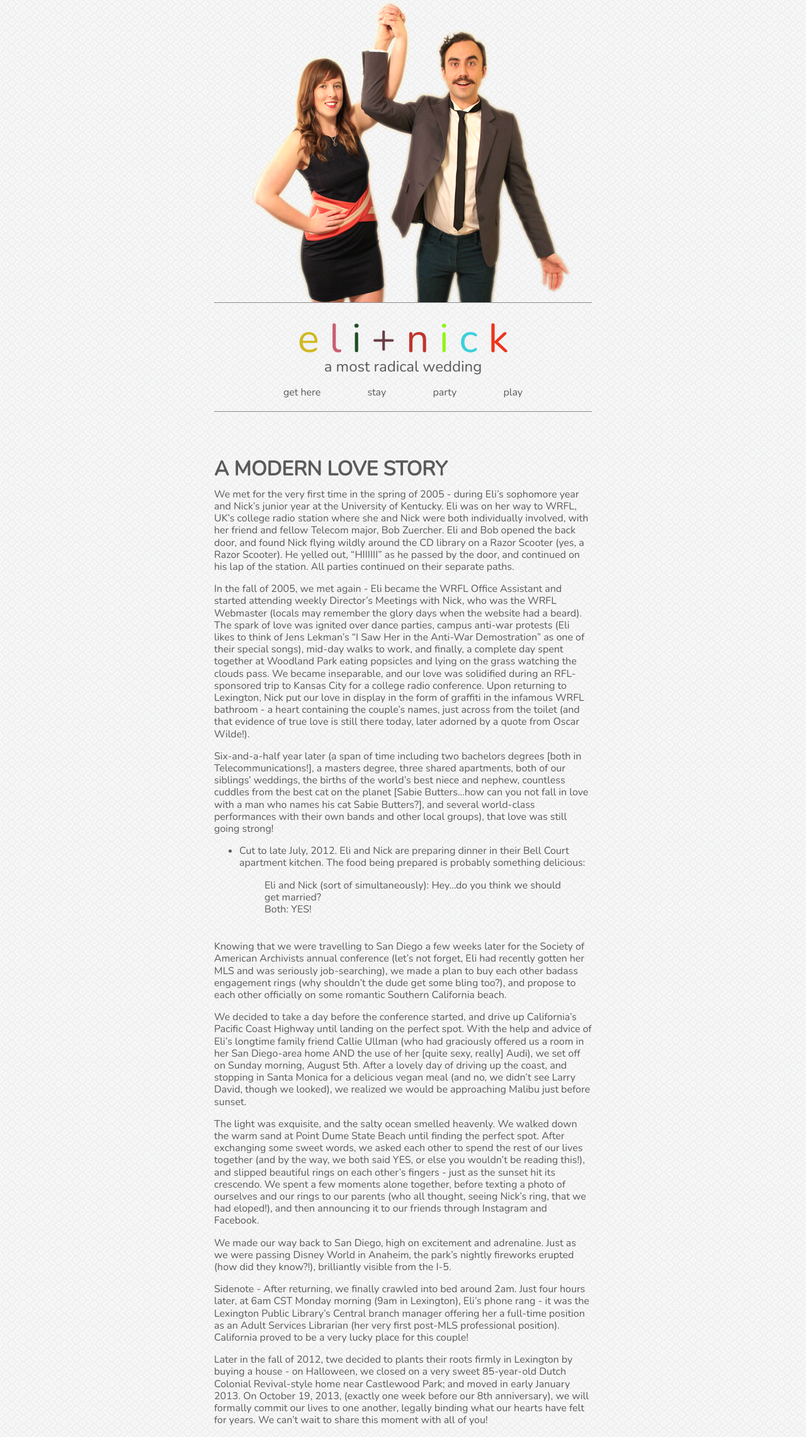
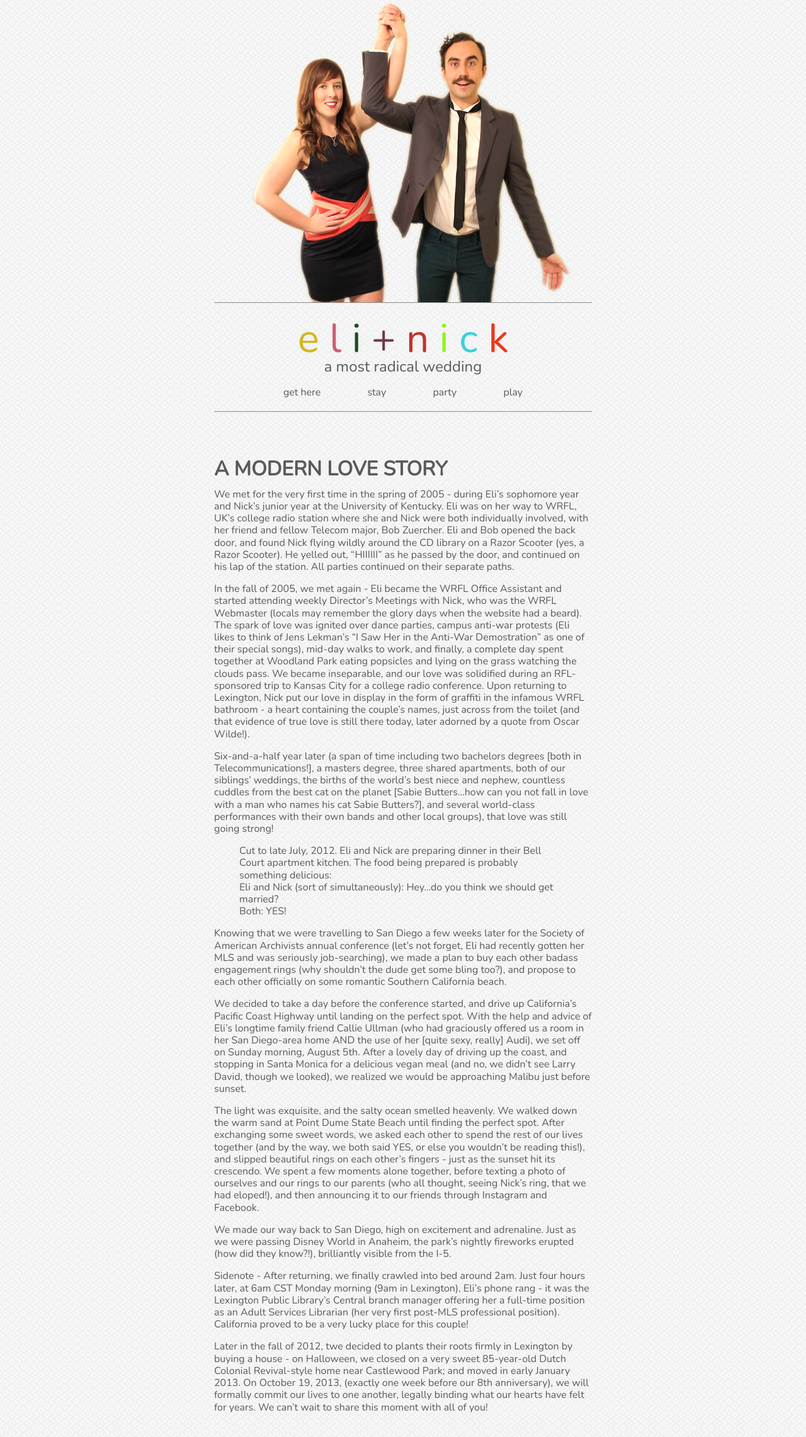
Before and after one commit to nikolaiwarner/eliandnick.com, a Jekyll site: the page built from index.md, in a window 1280 px wide. Shown: the whole page at 63% size. Built offline with Jekyll 4.4.1, drawn with Linux system fonts in a browser that asks for light colours; nearby versions of some CDN libraries; after the commit the page ends 2261 px from its top, so only the background shows below that.

```diff
--- a/index.md
+++ b/index.md
@@ -11,9 +11,10 @@ In the fall of 2005, we met again - Eli became the WRFL Office Assistant and sta
 
 Six-and-a-half year later (a span of time including two bachelors degrees [both in Telecommunications!], a masters degree, three shared apartments, both of our siblings’ weddings, the births of the world’s best niece and nephew, countless cuddles from the best cat on the planet [Sabie Butters...how can you not fall in love with a man who names his cat Sabie Butters?], and several world-class performances with their own bands and other local groups), that love was still going strong!
 
-* Cut to late July, 2012. Eli and Nick are preparing dinner in their Bell Court apartment kitchen. The food being prepared is probably something delicious:
+> Cut to late July, 2012. Eli and Nick are preparing dinner in their Bell Court apartment kitchen. The food being prepared is probably something delicious:
 > Eli and Nick (sort of simultaneously): Hey...do you think we should get married?
 > Both: YES!
+
 
 Knowing that we were travelling to San Diego a few weeks later for the Society of American Archivists annual conference (let’s not forget, Eli had recently gotten her MLS and was seriously job-searching), we made a plan to buy each other badass engagement rings (why shouldn’t the dude get some bling too?), and propose to each other officially on some romantic Southern California beach.
 
```
